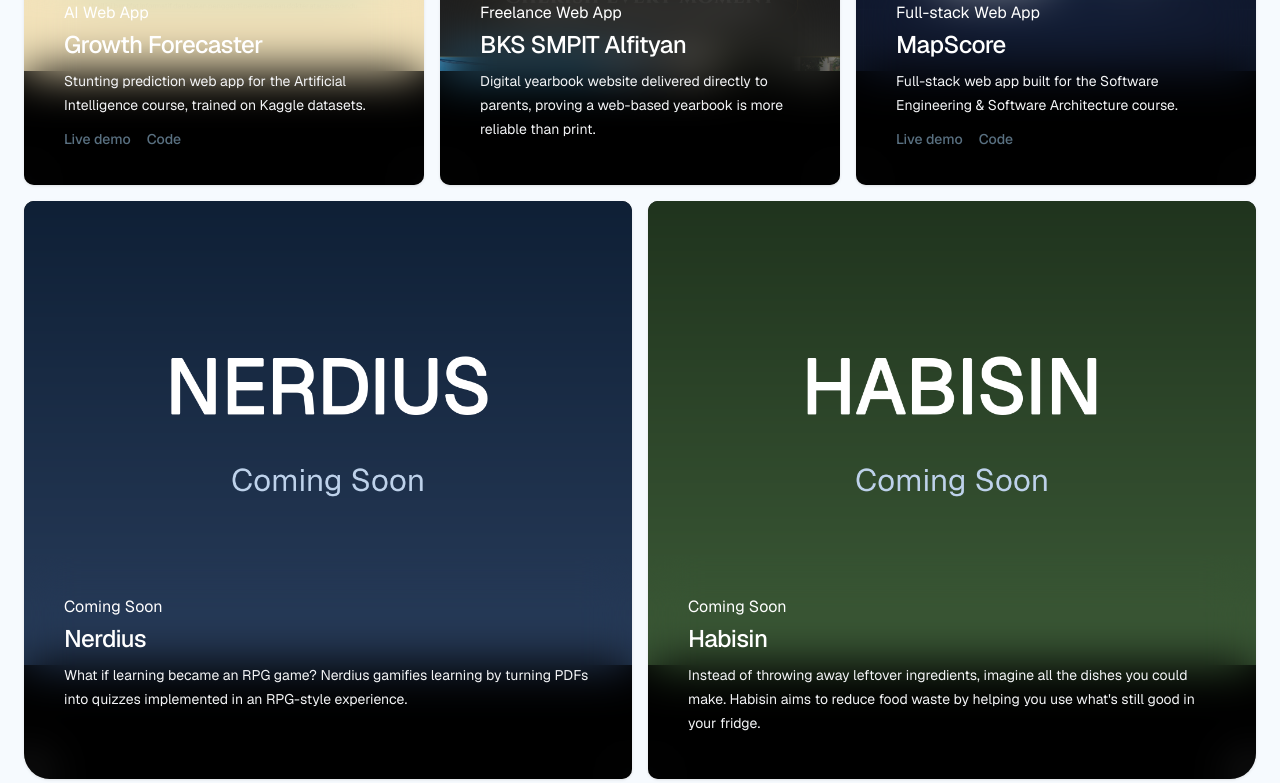
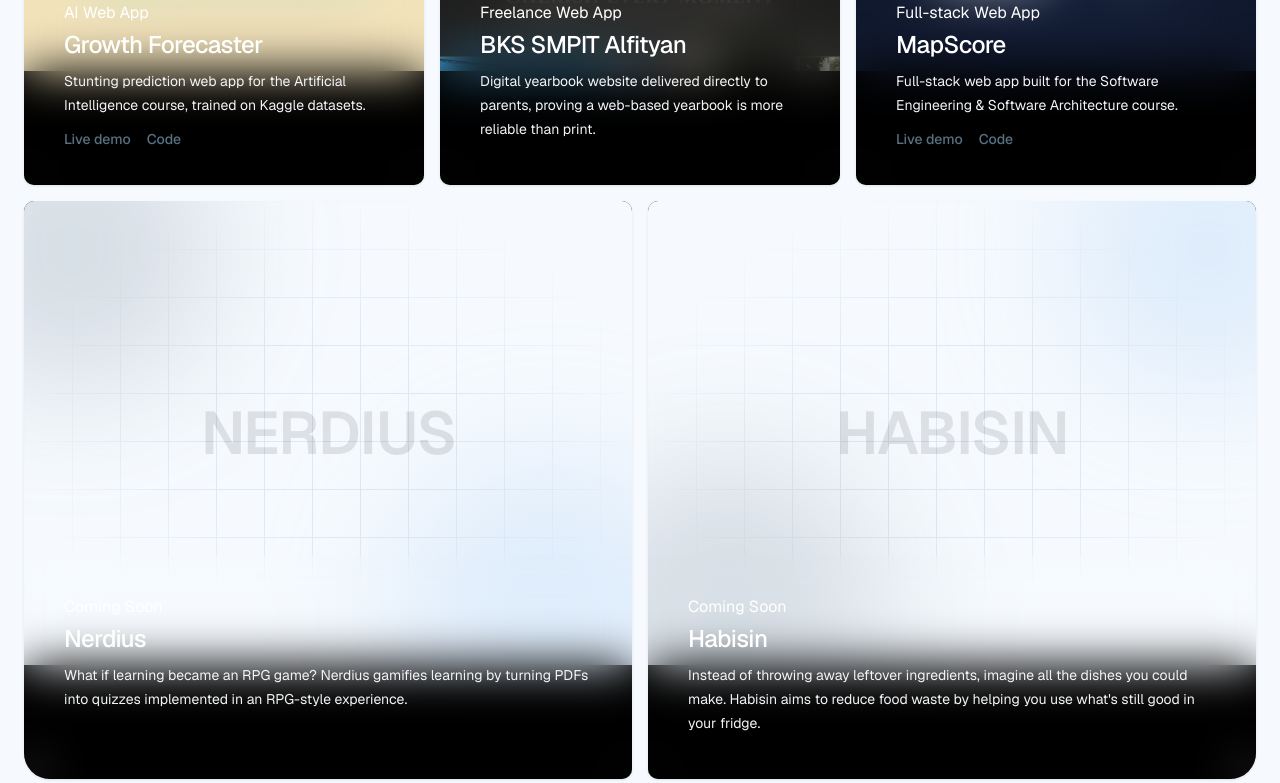
Before and after one commit to Vy-ak/VyaPortfolio, a Next.js app: page / in a window 1280 px wide. Shown: the part 2577-3360 px from the top of the page. Built offline with nearby package versions, Linux system fonts and the light colour scheme; no server answers.

Commit message:
Use theme-aware placeholders for Nerdius and Habisin

```diff
--- a/components/Projects.tsx
+++ b/components/Projects.tsx
@@ -101,7 +101,18 @@ export default function Projects() {
             eyebrow="Coming Soon"
             title="Nerdius"
             description="What if learning became an RPG game? Nerdius gamifies learning by turning PDFs into quizzes implemented in an RPG-style experience."
-            graphic={<div key="graphic" className="absolute inset-0 bg-[url(/projects/nerdius.png)] bg-cover bg-center" />}
+            graphic={
+              <div key="graphic" className="absolute inset-0 overflow-hidden bg-background">
+                <div aria-hidden className="bg-grid absolute inset-0 opacity-60" />
+                <div aria-hidden className="absolute -left-24 -top-24 size-72 rounded-full bg-brand/20 blur-3xl" />
+                <div aria-hidden className="absolute -bottom-28 -right-20 size-80 rounded-full bg-brand-glow/30 blur-3xl" />
+                <div className="absolute inset-0 flex items-center justify-center">
+                  <span className="select-none text-5xl font-semibold tracking-tight text-foreground/10 sm:text-6xl">
+                    NERDIUS
+                  </span>
+                </div>
+              </div>
+            }
             className="lg:col-span-3 lg:rounded-bl-4xl"
           />
           <BentoCard
@@ -109,7 +120,18 @@ export default function Projects() {
             eyebrow="Coming Soon"
             title="Habisin"
             description="Instead of throwing away leftover ingredients, imagine all the dishes you could make. Habisin aims to reduce food waste by helping you use what's still good in your fridge."
-            graphic={<div key="graphic" className="absolute inset-0 bg-[url(/projects/habisin.png)] bg-cover bg-center" />}
+            graphic={
+              <div key="graphic" className="absolute inset-0 overflow-hidden bg-background">
+                <div aria-hidden className="bg-grid absolute inset-0 opacity-60" />
+                <div aria-hidden className="absolute -right-24 -top-24 size-72 rounded-full bg-brand-glow/30 blur-3xl" />
+                <div aria-hidden className="absolute -bottom-28 -left-20 size-80 rounded-full bg-brand/20 blur-3xl" />
+                <div className="absolute inset-0 flex items-center justify-center">
+                  <span className="select-none text-5xl font-semibold tracking-tight text-foreground/10 sm:text-6xl">
+                    HABISIN
+                  </span>
+                </div>
+              </div>
+            }
             className="max-lg:rounded-b-4xl lg:col-span-3 lg:rounded-br-4xl"
           />
         </div>
```
Also changed, not shown: public/projects/habisin.png (deleted), public/projects/nerdius.png (deleted).
